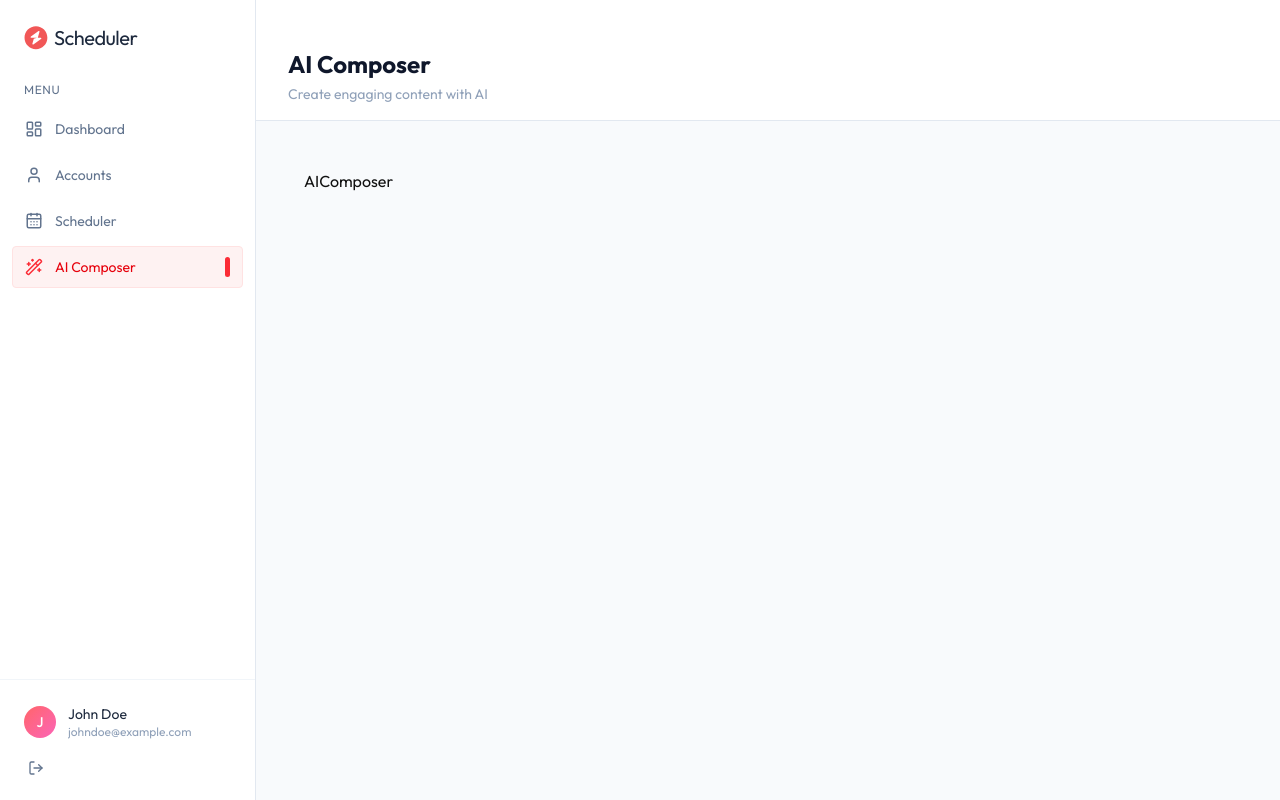
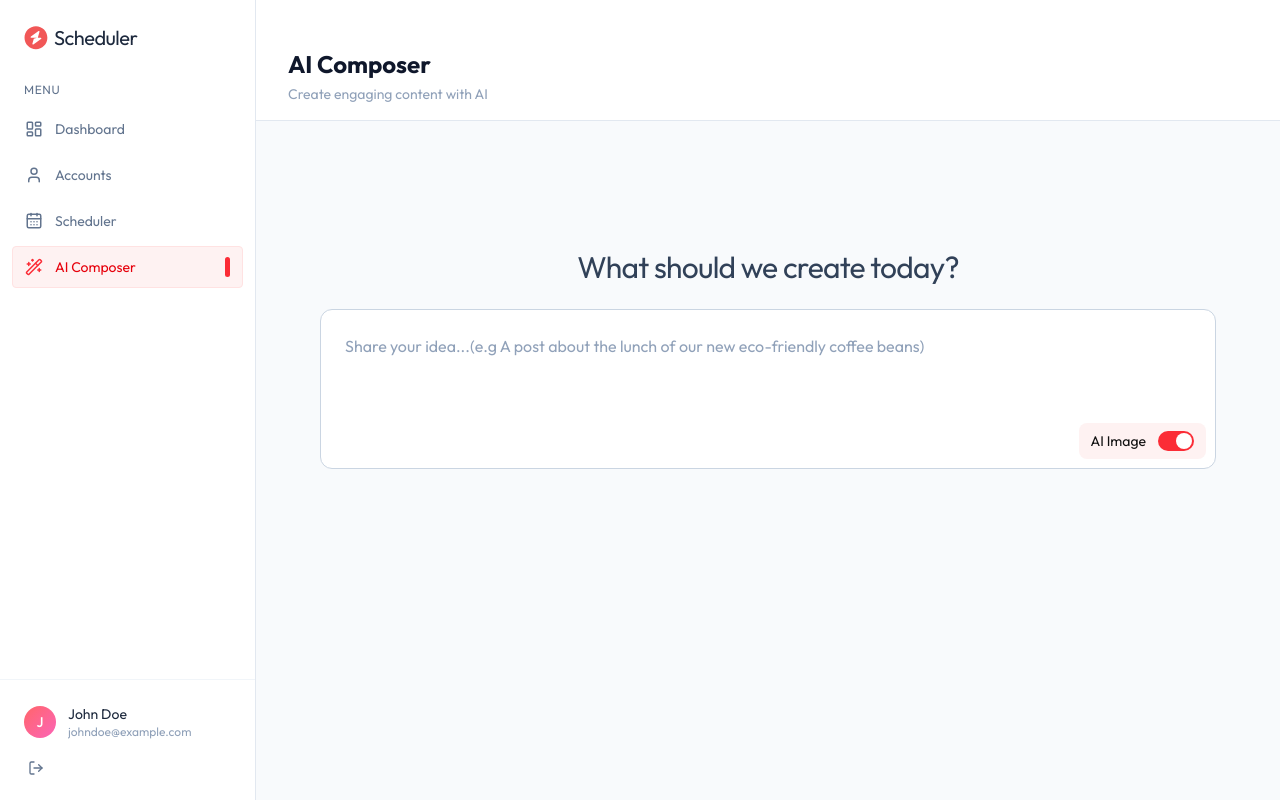
Before and after one commit to sohelarfi0/Social-Media_Automation, a React (Vite) app in the folder client/: page /ai-composer in a window 1280 px wide. Built offline with nearby package versions, Linux system fonts and the light colour scheme.

Commit message:
started the aai composer page

```diff
--- a/client/src/pages/AIComposer.tsx
+++ b/client/src/pages/AIComposer.tsx
@@ -1,8 +1,73 @@
-import React from 'react'
+import {useEffect, useState} from 'react'
+import { dummyGenerationData } from '../assets/assets';
 
 const AIComposer = () => {
+
+  const [prompt, setPrompt] = useState("");
+  const [tone, setTone] = useState("Professional");
+  const [generateImage, setGenerateImage] = useState(true);
+  const [loading, setLoading] = useState(false);
+  const [generations, setGenerations] = useState<any[]>([])
+
+  // Scheduling state
+  const [activeScheduler, setActiveScheduler] = useState<any>(null);
+  const [selectdPlatforms, setSelectedPlatforms] = useState<string[]>([])
+  const [scheduledDate, setScheduledDate] = useState("");
+  const [scheduledTime, setScheduledTime] = useState("");
+  const [scheduling, setScheduling] = useState(false);
+
+
+  const fetchGenerations = async ()=>{
+    setGenerations(dummyGenerationData)
+  }
+
+  useEffect(()=>{
+    fetchGenerations()
+  },[])
+
+  const tones = ["Professional", "Creative", "Funny", "Minimalist", "Excited"];
+
+
   return (
-    <div>AIComposer</div>
+    <div className='max-w-4xl mx-auto space-y-12 pb-20 animate-in fade-in duration-700'>
+      {/* Input Section */}
+      <div className='space-y-6 text-center mt-20'>
+        <h1 className='text-3xl text-slate-700 tracking-tight'>What should we create today?
+        </h1>
+        <div className='relative group mt-2'>
+          <textarea
+          className='w-full px-6 py-6 bg-white border border-slate-300 rounded-xl
+          text-slate-900 placeholder-slate-400 outline-none focus:border-slate-400
+          transition resize-none h-40'
+          placeholder='Share your idea...(e.g A post about the lunch of our new eco-friendly coffee beans)'
+          value={prompt} onChange={(e)=> setPrompt(e.target.value)}/>
+          <div className='absolute bottom-4 right-2.5 flex items-center gap-3 text-sm'>
+            <button onClick={()=> setGenerateImage(!generateImage)}
+             className='flex items-center gap-3 bg-red-50 py-2 px-3 rounded-lg'>
+              <span >AI Image</span>
+              <div className={`relative inline-flex h-5 w-9 shrink-0 cursor-pointer
+                rounded-full transition-colors duration-200 ease-in-out focus:outlline-none ${generateImage ?
+                  "bg-red-500" : "bg-slate-200"}`}>
+                    <span className={`pointer-events-none size-4 transform translate-y-0.5
+                      rounded-full bg-white transition ${generateImage ?
+                        "translate-x-4.5":
+                        "translate-x-0.5"
+                      }`}/>
+
+
+                  </div>
+            </button>
+          </div>
+
+        </div>
+      </div>
+      {/* AI Generated Posts */}
+
+
+      {/* Scheduler Modal */}
+
+
+    </div>
   )
 }
 
```
